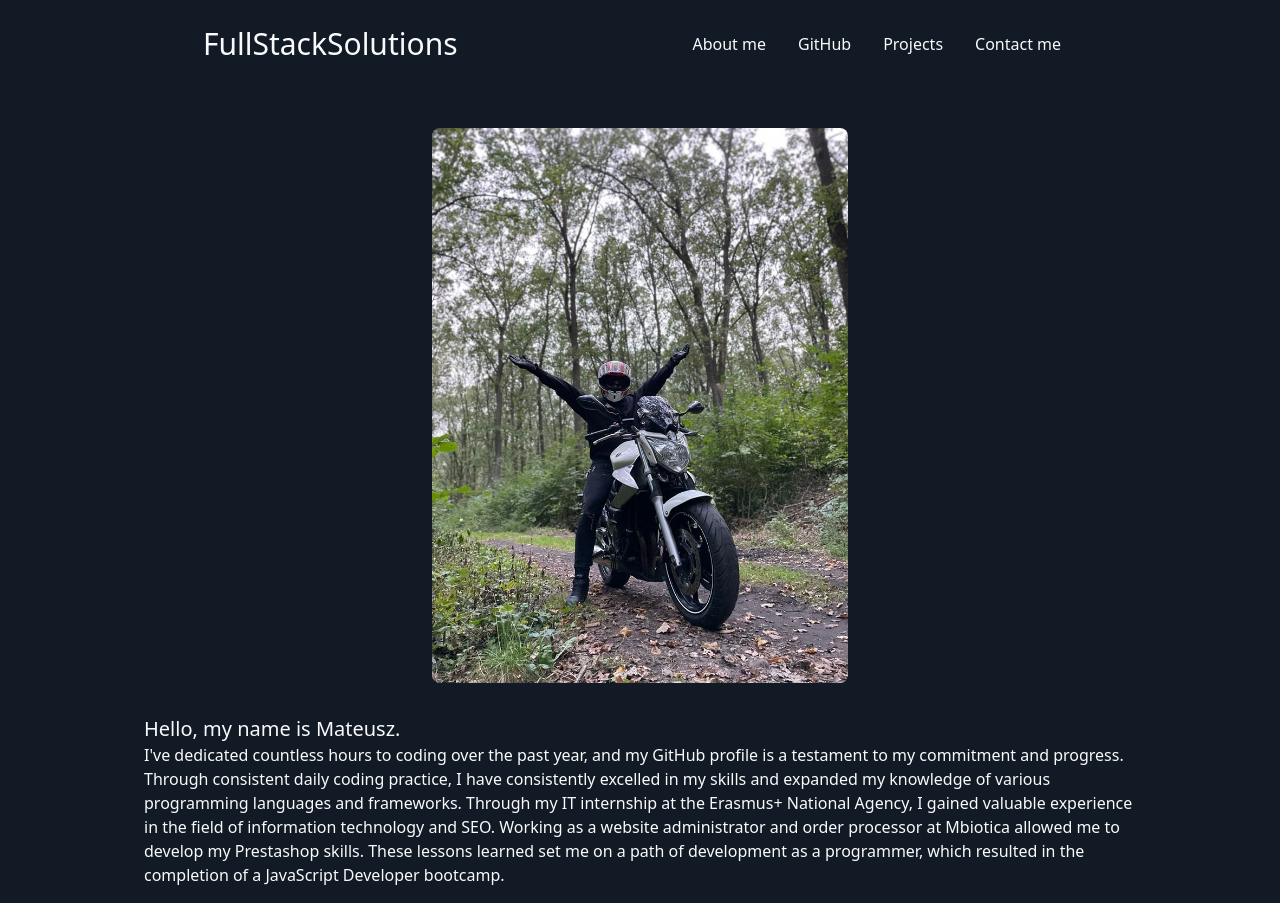
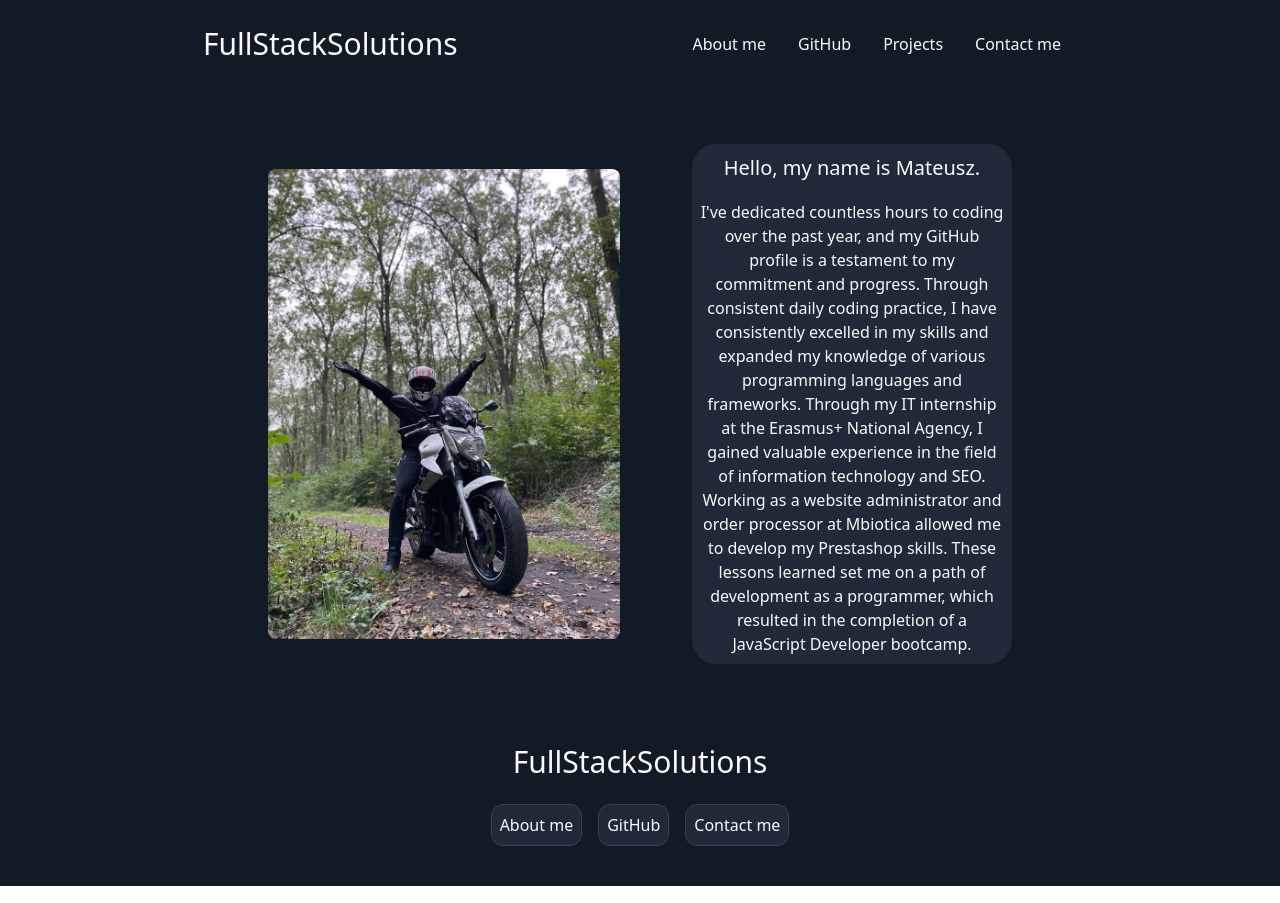
Before and after one commit to Mateusz627/Portfolio-page, a React (Vite) app: page /about in a window 1280 px wide. Built offline with nearby package versions, Linux system fonts and the light colour scheme; a web font is replaced by a local one.

Commit message:
add custom scrollbar, update contact component and aboutme

```diff
--- a/src/components/subpages/AboutMe.jsx
+++ b/src/components/subpages/AboutMe.jsx
@@ -1,33 +1,44 @@
 import moto2 from "../../assets/moto2.jpg";
 import Navbar from "../Navbar";
+import Footer from "../Footer";
 
 function AboutMe() {
   return (
-    <div className="w-full h-full text-gray-50 bg-custom-dark ">
+    <div className="w-full h-full text-gray-50 bg-custom-dark scrollbar-red-500">
       <Navbar />
-      <div className="w-full flex flex-col items-center">
+      <div className="w-full flex flex-col items-center md:flex-row justify-center gap-10">
         <img
           src={moto2}
           alt="image"
-          className="w-[80%] max-w-md  md:h-4/5 rounded-3xl p-4 mt-6"
+          className="p-4 w-[80%] md:w-96 rounded-3xl mt-10"
         />
-        <div className="w-[80%] p-4">
-          <h2 className="text-xl">Hello, my name is Mateusz.</h2>
-          <p>
-            I've dedicated countless hours to coding over the past year, and my
-            GitHub profile is a testament to my commitment and progress. Through
-            consistent daily coding practice, I have consistently excelled in my
-            skills and expanded my knowledge of various programming languages
-            and frameworks. Through my IT internship at the Erasmus+ National
-            Agency, I gained valuable experience in the field of information
-            technology and SEO. Working as a website administrator and order
-            processor at Mbiotica allowed me to develop my Prestashop skills.
-            These lessons learned set me on a path of development as a
-            programmer, which resulted in the completion of a JavaScript
-            Developer bootcamp.
-          </p>
+        <div className="p-4 flex justify-center">
+          {" "}
+          <div className="mt-10 w-[70%] md:w-[40%] lg:w-80 bg-gray-800 rounded-3xl">
+            {" "}
+            <div className="h-12 flex justify-center items-center  rounded-t-2xl">
+              <h2 className="text-xl">Hello, my name is Mateusz.</h2>
+            </div>
+            <div className="text-center p-2 ">
+              <p>
+                {" "}
+                I've dedicated countless hours to coding over the past year, and
+                my GitHub profile is a testament to my commitment and progress.
+                Through consistent daily coding practice, I have consistently
+                excelled in my skills and expanded my knowledge of various
+                programming languages and frameworks. Through my IT internship
+                at the Erasmus+ National Agency, I gained valuable experience in
+                the field of information technology and SEO. Working as a
+                website administrator and order processor at Mbiotica allowed me
+                to develop my Prestashop skills. These lessons learned set me on
+                a path of development as a programmer, which resulted in the
+                completion of a JavaScript Developer bootcamp.
+              </p>
+            </div>
+          </div>
         </div>
       </div>
+      <Footer />
     </div>
   );
 }
--- a/src/components/subpages/ContactMe.jsx
+++ b/src/components/subpages/ContactMe.jsx
@@ -9,7 +9,7 @@ function ContactMe() {
     <div className="w-screen h-screen text-gray-50 bg-custom-dark ">
       <Navbar />
       <div className="p-4 text-center mt-10 text-xl">
-        <h2 className="text-xl">
+        <h2 className="text-2xl">
           Choose <span className="text-purple-500">a way</span> to{" "}
           <span className="text-purple-500">contact me</span> :
         </h2>
--- a/src/index.css
+++ b/src/index.css
@@ -2,3 +2,24 @@
 @tailwind base;
 @tailwind components;
 @tailwind utilities;
+
+/* width */
+::-webkit-scrollbar {
+  width: 10px;
+}
+
+/* Track */
+::-webkit-scrollbar-track {
+  background: #5f5f5f;
+}
+
+/* Handle */
+::-webkit-scrollbar-thumb {
+  background-color: rgb(88 28 135);
+  border-radius: 5px;
+}
+
+/* Handle on hover */
+::-webkit-scrollbar-thumb:hover {
+  background: rgb(69, 21, 107);
+}
```
